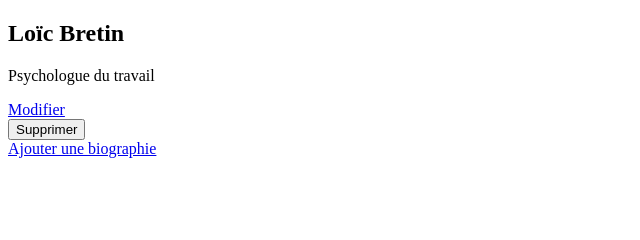
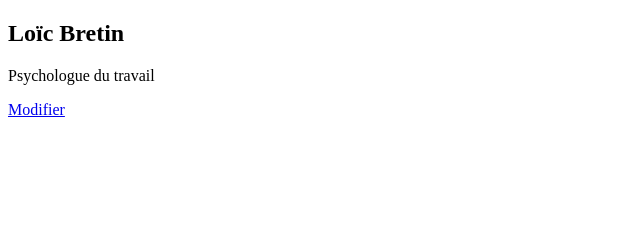
Before and after one commit to WildCodeSchool/orleans-202103-php-project-bretin, a Symfony app: template templates/user/index.html.twig in a window 1280 px wide. Shown: the part 219-459 px from the top of the page, without its empty margins (0-640 px from the left). Run offline with Twig, Linux system fonts and the light colour scheme; the template is opened without the code that fills it: most values are stand-ins (such as "Sample title", 1, 10 or a date in 2020); some libraries are stand-ins or nearby versions.

Commit message:
suppression 2  boutons inutiles

```diff
--- a/templates/user/edit.html.twig
+++ b/templates/user/edit.html.twig
@@ -22,8 +22,8 @@
 <div>
 {{ form_end(form) }}
 <div class = "d-flex justify-content-end m-3 p-3">
-    <button class="btn btn-primary m-1">{{ button_label|default('Mettre à jour') }}</button>
-    <a href="{{ path('user_index') }}" class="btn btn-primary m-1">Retour à la liste</a>
+    <button class="btn btn-primary m-1 text-light">{{ button_label|default('Mettre à jour') }}</button>
+    <a href="{{ path('user_index') }}" class="btn btn-primary m-1 text-light">Retour à la liste</a>
 </div>
 
 {% endblock %}
--- a/templates/user/index.html.twig
+++ b/templates/user/index.html.twig
@@ -16,8 +16,6 @@
     </div>
     <div class="d-flex align-item-start justify-content-around">
         <a href="{{ path('user_edit', {'id': user.id}) }}" class="btn btn-primary p-1 mb-3">Modifier</a>
-        {{ include('user/_delete_form.html.twig') }}
-        <a href="{{ path('user_new') }}" class="btn btn-primary p-1 mb-3">Ajouter une biographie</a>
     </div>
     {% endfor %}
 {% endblock %}
```
